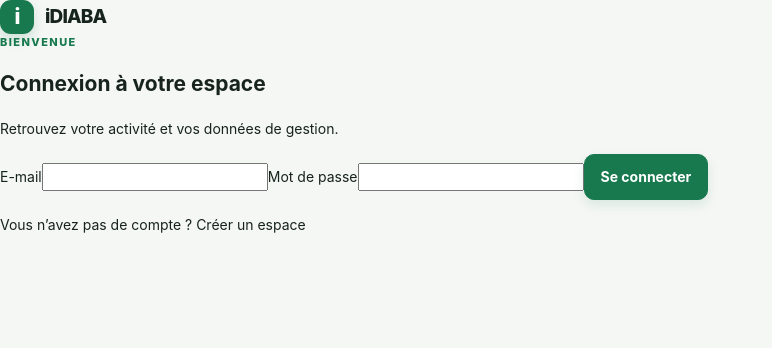
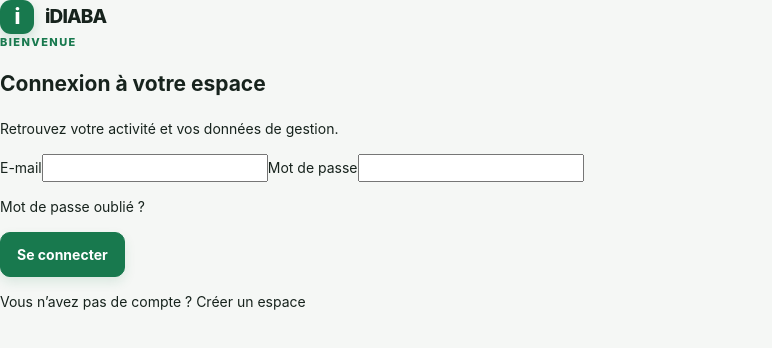
Before and after one commit to Nasora-group/iDIABA, a Next.js app: page /login in a window 1280 px wide. Shown: the top 348 px of the page, without its empty margins (0-772 px from the left). Built offline with nearby package versions, Linux system fonts and the light colour scheme.

Commit message:
Add password recovery entry point to login

```diff
--- a/app/(auth)/auth-form.tsx
+++ b/app/(auth)/auth-form.tsx
@@ -2,6 +2,7 @@
 
 import { useState } from "react";
 import { useRouter } from "next/navigation";
+import Link from "next/link";
 import { createClient } from "@/lib/supabase/client";
 
 type Props = { mode: "login" | "signup" };
@@ -64,6 +65,7 @@ export default function AuthForm({ mode }: Props) {
       )}
       <label>E-mail<input type="email" autoComplete="email" value={email} onChange={(e) => setEmail(e.target.value)} required /></label>
       <label>Mot de passe<input type="password" autoComplete={mode === "login" ? "current-password" : "new-password"} value={password} onChange={(e) => setPassword(e.target.value)} minLength={8} required /></label>
+      {mode === "login" && <p className="auth-switch recovery-forgot"><Link href="/forgot-password">Mot de passe oublié ?</Link></p>}
       {error && <p className="form-error" role="alert">{error}</p>}
       {message && <p className="form-success" role="status">{message}</p>}
       <button className="primary auth-submit" disabled={busy}>{busy ? "Veuillez patienter…" : mode === "login" ? "Se connecter" : "Créer mon espace"}</button>
```
